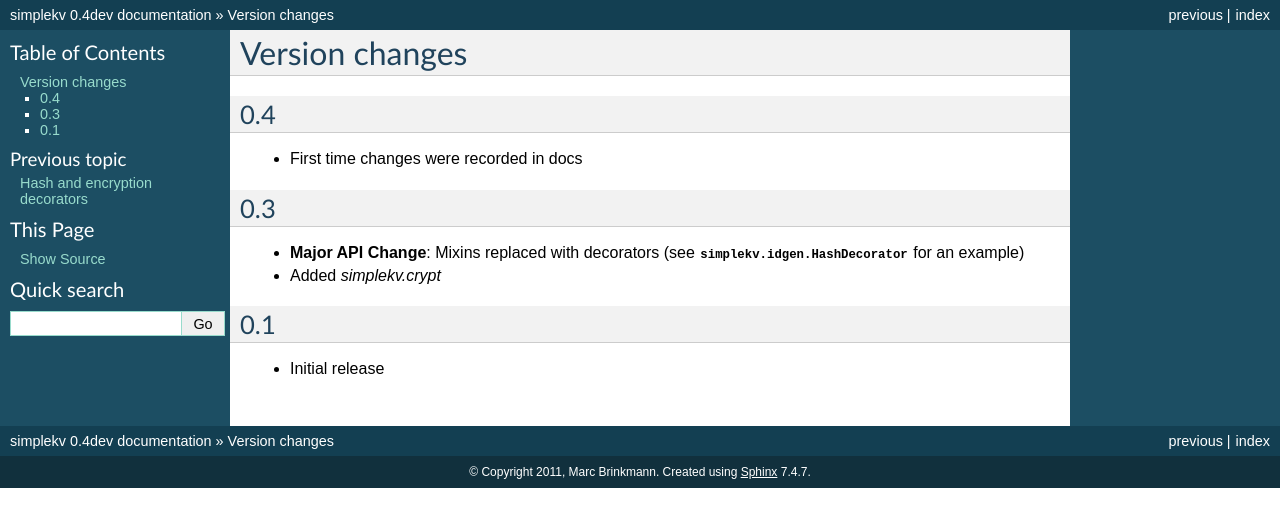
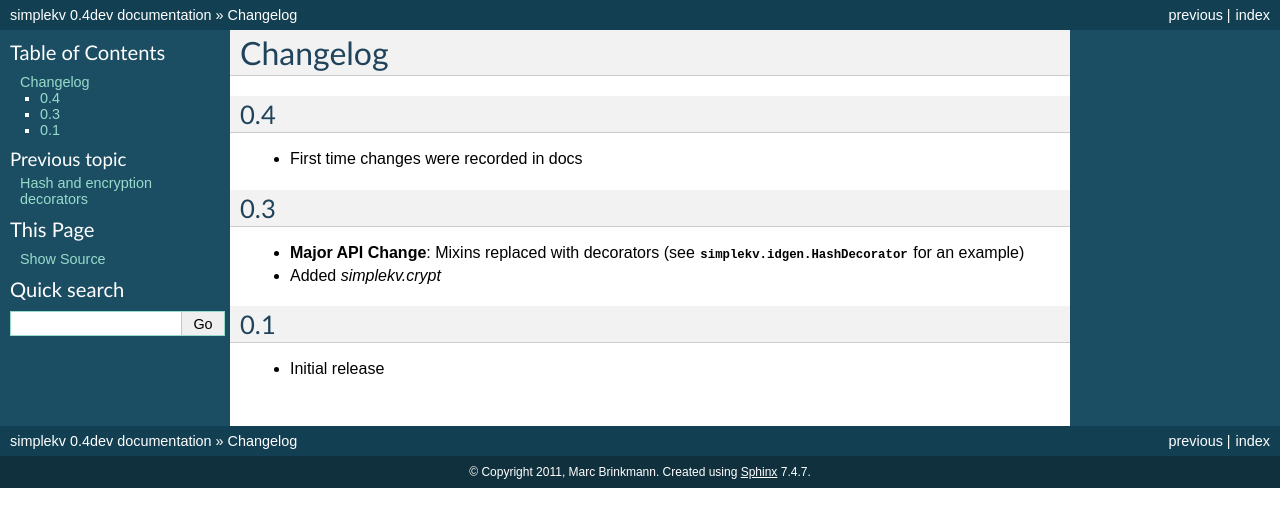
Before and after one commit to mbr/simplekv, a Sphinx documentation site: the page built from docs/changes.rst, in a window 1280 px wide. Shown: the top 527 px of the page. Built offline with Sphinx 7.4.7, drawn with Linux system fonts in a browser that asks for light colours.

Commit message:
Version changes => Changelog.

```diff
--- a/docs/changes.rst
+++ b/docs/changes.rst
@@ -1,5 +1,5 @@
-Version changes
-***************
+Changelog
+*********
 
 0.4
 ===
```
